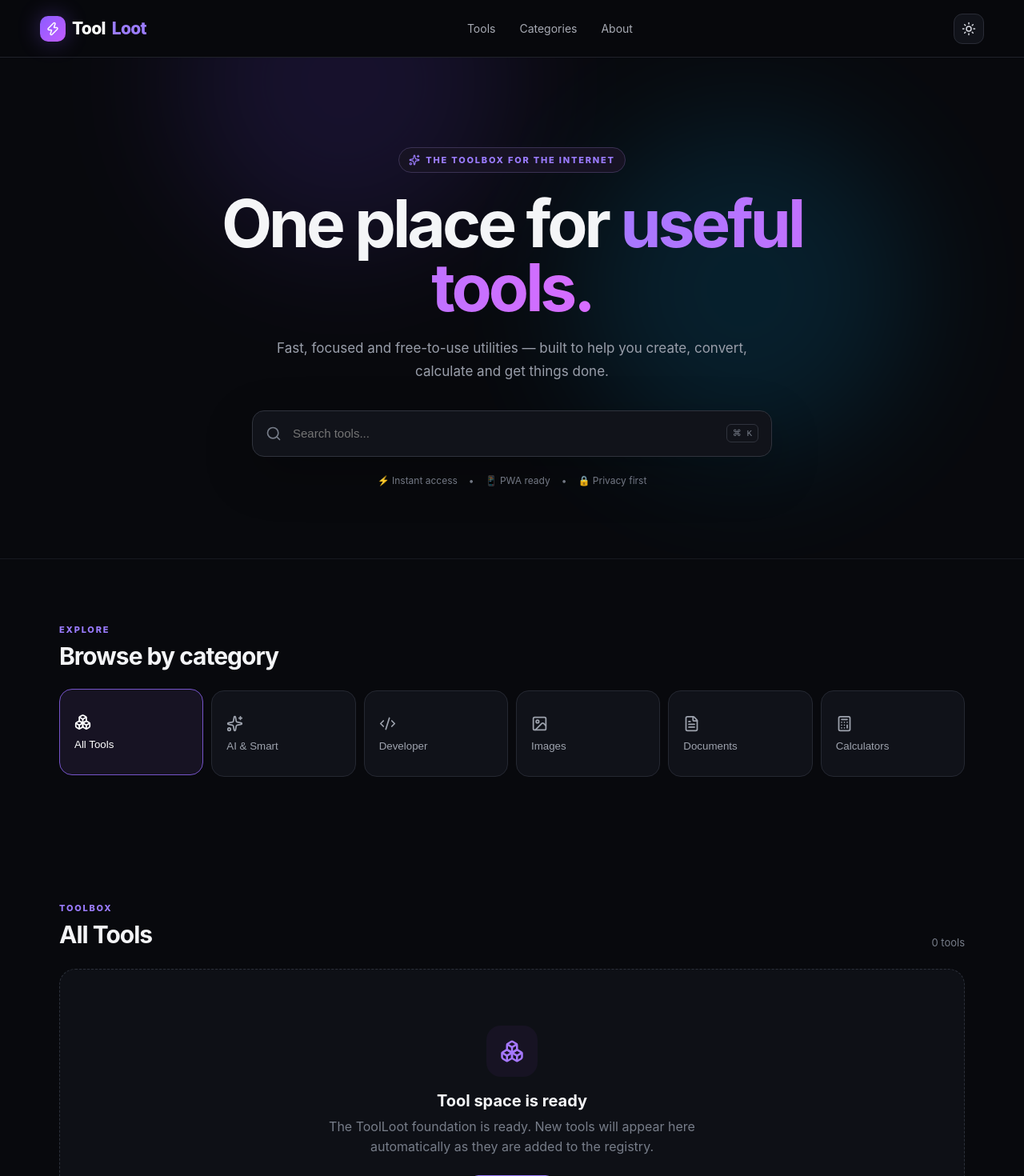
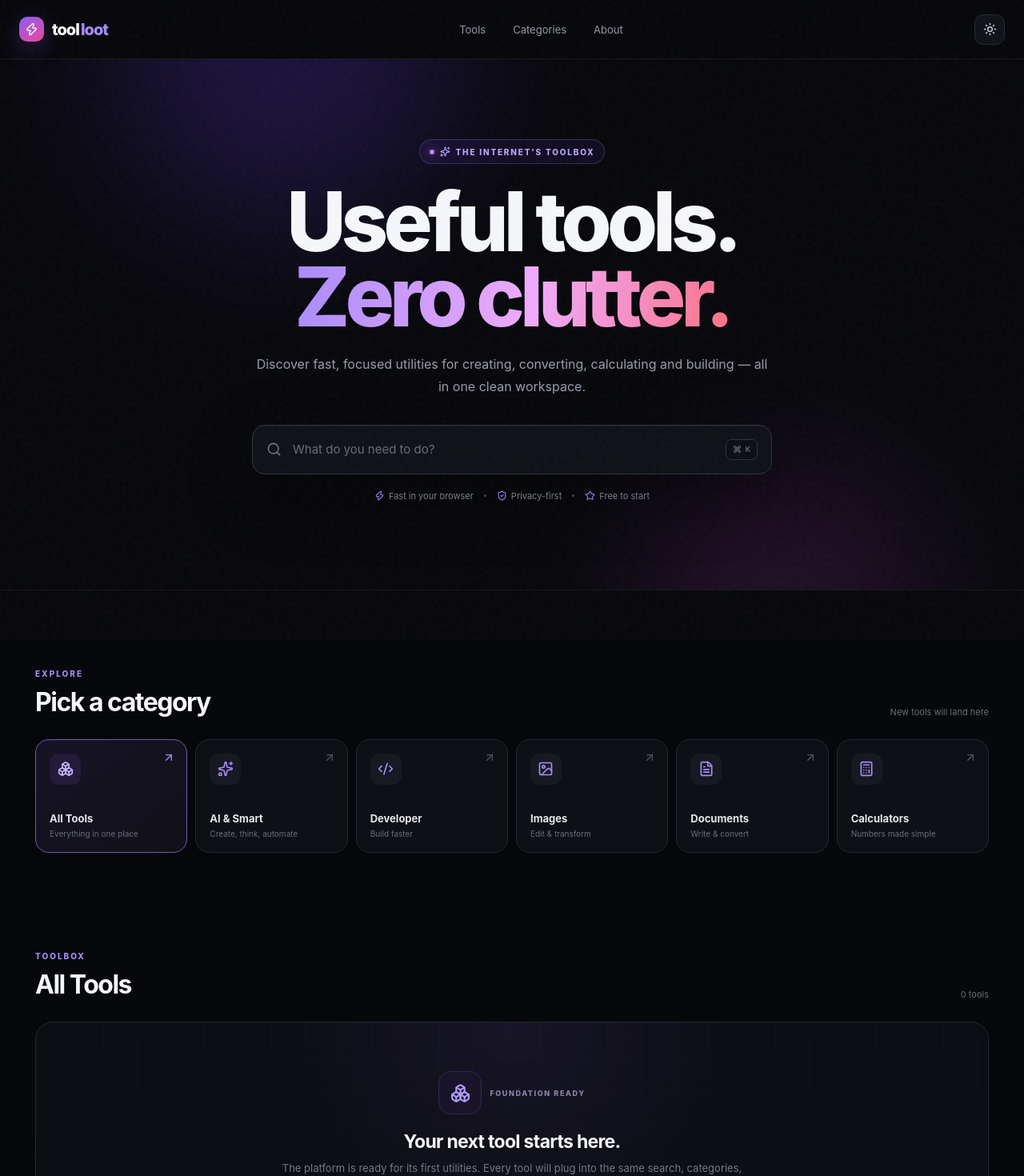
Before and after one commit to wpguidexpro-hub/toolloot, a React (Vite) app: page / in a window 1280 px wide. Shown: the top 1470 px of the page at 80% size. Built offline with nearby package versions, Linux system fonts and the light colour scheme.

Commit message:
feat: redesign ToolLoot landing experience

```diff
--- a/src/main.jsx
+++ b/src/main.jsx
@@ -1,24 +1,46 @@
 import React,{useMemo,useState} from "react";
 import {createRoot} from "react-dom/client";
-import {Search,ArrowRight,Boxes,Sparkles,Zap,Code2,Image,FileText,Calculator,Menu,X,Sun,Moon} from "lucide-react";
+import {Search,ArrowUpRight,Boxes,Sparkles,Code2,Image,FileText,Calculator,Menu,X,Sun,Moon,Command,Star,ShieldCheck,Zap} from "lucide-react";
 import "./styles.css";
-const categories=[["All Tools",Boxes],["AI & Smart",Sparkles],["Developer",Code2],["Images",Image],["Documents",FileText],["Calculators",Calculator]];
+
+const categories=[
+ ["All Tools",Boxes,"Everything in one place"],
+ ["AI & Smart",Sparkles,"Create, think, automate"],
+ ["Developer",Code2,"Build faster"],
+ ["Images",Image,"Edit & transform"],
+ ["Documents",FileText,"Write & convert"],
+ ["Calculators",Calculator,"Numbers made simple"]
+];
+const tools=[];
 function App(){
  const [query,setQuery]=useState(""),[cat,setCat]=useState("All Tools"),[dark,setDark]=useState(true),[open,setOpen]=useState(false);
- const tools=[]; const filtered=useMemo(()=>tools.filter(t=>(cat==="All Tools"||t.category===cat)&&t.name.toLowerCase().includes(query.toLowerCase())),[query,cat]);
- return <div className={dark?"app dark":"app"}><header className="header">
-  <a className="brand" href="#"><span className="brandMark"><Zap size={18}/></span>Tool<span>Loot</span></a>
-  <nav><a href="#tools">Tools</a><a href="#categories">Categories</a><a href="#about">About</a></nav>
-  <div className="headerActions"><button className="iconBtn" onClick={()=>setDark(!dark)}>{dark?<Sun size={18}/>:<Moon size={18}/>}</button><button className="menuBtn" onClick={()=>setOpen(!open)}>{open?<X/>:<Menu/>}</button></div>
- </header>{open&&<div className="mobileNav"><a href="#tools">Tools</a><a href="#categories">Categories</a><a href="#about">About</a></div>}
- <main><section className="hero"><div className="glow g1"/><div className="glow g2"/><div className="eyebrow"><Sparkles size={14}/> THE TOOLBOX FOR THE INTERNET</div>
-  <h1>One place for <em>useful tools.</em></h1><p>Fast, focused and free-to-use utilities — built to help you create, convert, calculate and get things done.</p>
-  <div className="search"><Search size={20}/><input value={query} onChange={e=>setQuery(e.target.value)} placeholder="Search tools..."/><kbd>⌘ K</kbd></div>
-  <div className="heroMeta"><span>⚡ Instant access</span><span>•</span><span>📱 PWA ready</span><span>•</span><span>🔒 Privacy first</span></div></section>
- <section id="categories" className="categories"><div className="sectionHead"><div><span className="label">EXPLORE</span><h2>Browse by category</h2></div></div>
-  <div className="catGrid">{categories.map(([name,Icon])=><button className={cat===name?"cat active":"cat"} key={name} onClick={()=>setCat(name)}><Icon size={21}/><span>{name}</span></button>)}</div></section>
- <section id="tools" className="tools"><div className="sectionHead"><div><span className="label">TOOLBOX</span><h2>{cat}</h2></div><span className="count">{filtered.length} tools</span></div>
-  {filtered.length===0?<div className="empty"><div className="emptyIcon"><Boxes size={30}/></div><h3>Tool space is ready</h3><p>The ToolLoot foundation is ready. New tools will appear here automatically as they are added to the registry.</p><button onClick={()=>setCat("All Tools")}>View all <ArrowRight size={16}/></button></div>:<div className="toolGrid">{filtered.map(t=><div className="toolCard" key={t.name}><h3>{t.name}</h3></div>)}</div>}</section>
- <section id="about" className="about"><div><span className="label">BUILT TO GROW</span><h2>A toolbox, not a cluttered directory.</h2></div><p>ToolLoot uses a dynamic tool registry so every new utility can plug into the same responsive shell, search, categories and PWA experience.</p></section></main>
- <footer><div className="brand">Tool<span>Loot</span></div><span>Built for useful things.</span></footer></div>}
+ const filtered=useMemo(()=>tools.filter(t=>(cat==="All Tools"||t.category===cat)&&t.name.toLowerCase().includes(query.toLowerCase())),[query,cat]);
+ return <div className={dark?"app dark":"app"}>
+  <div className="noise"/>
+  <header className="header"><a className="brand" href="#"><span className="brandMark"><Zap size={17}/></span><b>tool</b><strong>loot</strong></a>
+   <nav><a href="#tools">Tools</a><a href="#categories">Categories</a><a href="#about">About</a></nav>
+   <div className="headerActions"><button className="iconBtn" onClick={()=>setDark(!dark)} aria-label="Theme">{dark?<Sun size={17}/>:<Moon size={17}/>}</button><button className="menuBtn" onClick={()=>setOpen(!open)}>{open?<X/>:<Menu/>}</button></div>
+  </header>
+  {open&&<div className="mobileNav"><a href="#tools" onClick={()=>setOpen(false)}>Tools</a><a href="#categories" onClick={()=>setOpen(false)}>Categories</a><a href="#about" onClick={()=>setOpen(false)}>About</a></div>}
+  <main>
+   <section className="hero">
+    <div className="orb orb1"/><div className="orb orb2"/><div className="gridGlow"/>
+    <div className="heroInner"><div className="eyebrow"><span className="pulse"/><Sparkles size={13}/> THE INTERNET'S TOOLBOX</div>
+     <h1>Useful tools.<br/><span>Zero clutter.</span></h1>
+     <p>Discover fast, focused utilities for creating, converting, calculating and building — all in one clean workspace.</p>
+     <div className="search"><Search size={19}/><input value={query} onChange={e=>setQuery(e.target.value)} placeholder="What do you need to do?"/><kbd><Command size={11}/> K</kbd></div>
+     <div className="trust"><span><Zap size={13}/> Fast in your browser</span><i/> <span><ShieldCheck size={13}/> Privacy-first</span><i/> <span><Star size={13}/> Free to start</span></div>
+    </div>
+   </section>
+   <section id="categories" className="categories"><div className="sectionHead"><div><span className="label">EXPLORE</span><h2>Pick a category</h2></div><span className="sectionHint">New tools will land here</span></div>
+    <div className="catGrid">{categories.map(([name,Icon,desc],i)=><button className={cat===name?"cat active":"cat"} key={name} onClick={()=>setCat(name)}><span className="catIcon"><Icon size={20}/></span><span className="catText"><b>{name}</b><small>{desc}</small></span><ArrowUpRight className="catArrow" size={16}/></button>)}</div>
+   </section>
+   <section id="tools" className="tools"><div className="sectionHead"><div><span className="label">TOOLBOX</span><h2>{cat}</h2></div><span className="count">{filtered.length} {filtered.length===1?"tool":"tools"}</span></div>
+    {filtered.length===0?<div className="empty"><div className="emptyTop"><span className="emptyIcon"><Boxes size={25}/></span><span className="coming">FOUNDATION READY</span></div><h3>Your next tool starts here.</h3><p>The platform is ready for its first utilities. Every tool will plug into the same search, categories, responsive UI and install-ready experience.</p><button onClick={()=>setCat("All Tools")}>Browse all categories <ArrowUpRight size={16}/></button></div>:<div className="toolGrid">{filtered.map(t=><article className="toolCard" key={t.name}><h3>{t.name}</h3></article>)}</div>}
+   </section>
+   <section id="about" className="about"><div className="aboutCard"><div className="miniLogo"><Zap size={18}/></div><span className="label">BUILT TO GROW</span><h2>A smarter home for useful tools.</h2><p>ToolLoot is designed as a living platform: add a tool once, and the registry handles discovery, search and presentation.</p></div><div className="aboutList"><div><b>01</b><span><strong>Dynamic registry</strong><small>Tools can be added without rebuilding the whole experience.</small></span></div><div><b>02</b><span><strong>App-ready foundation</strong><small>Responsive, install-ready and built for the web.</small></span></div><div><b>03</b><span><strong>Ready for APIs</strong><small>Browser tools today, engines and services later.</small></span></div></div></section>
+  </main>
+  <footer><div className="brand"><span className="brandMark"><Zap size={13}/></span><b>tool</b><strong>loot</strong></div><span>Useful things, beautifully organized.</span><span>© 2026 ToolLoot</span></footer>
+ </div>
+}
 createRoot(document.getElementById("root")).render(<App/>);
```
Also changed, not shown: src/styles.css.
